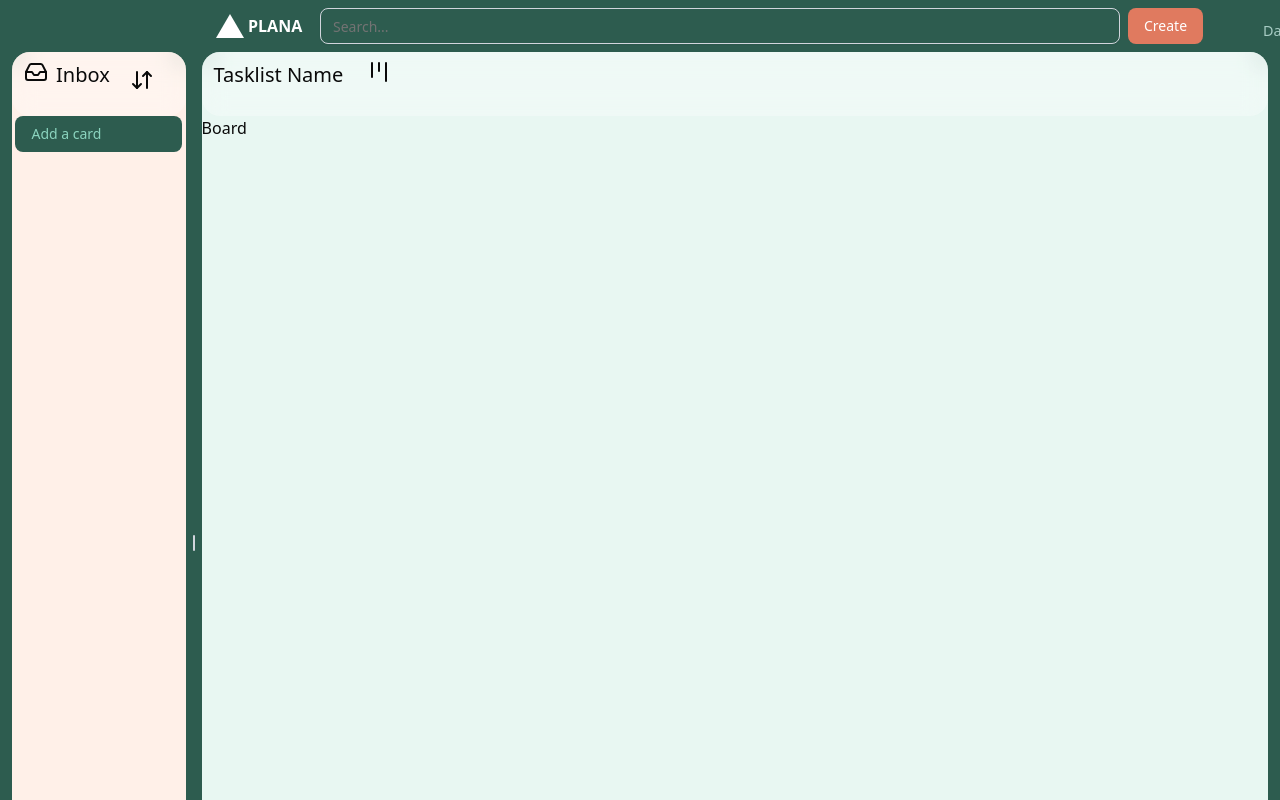
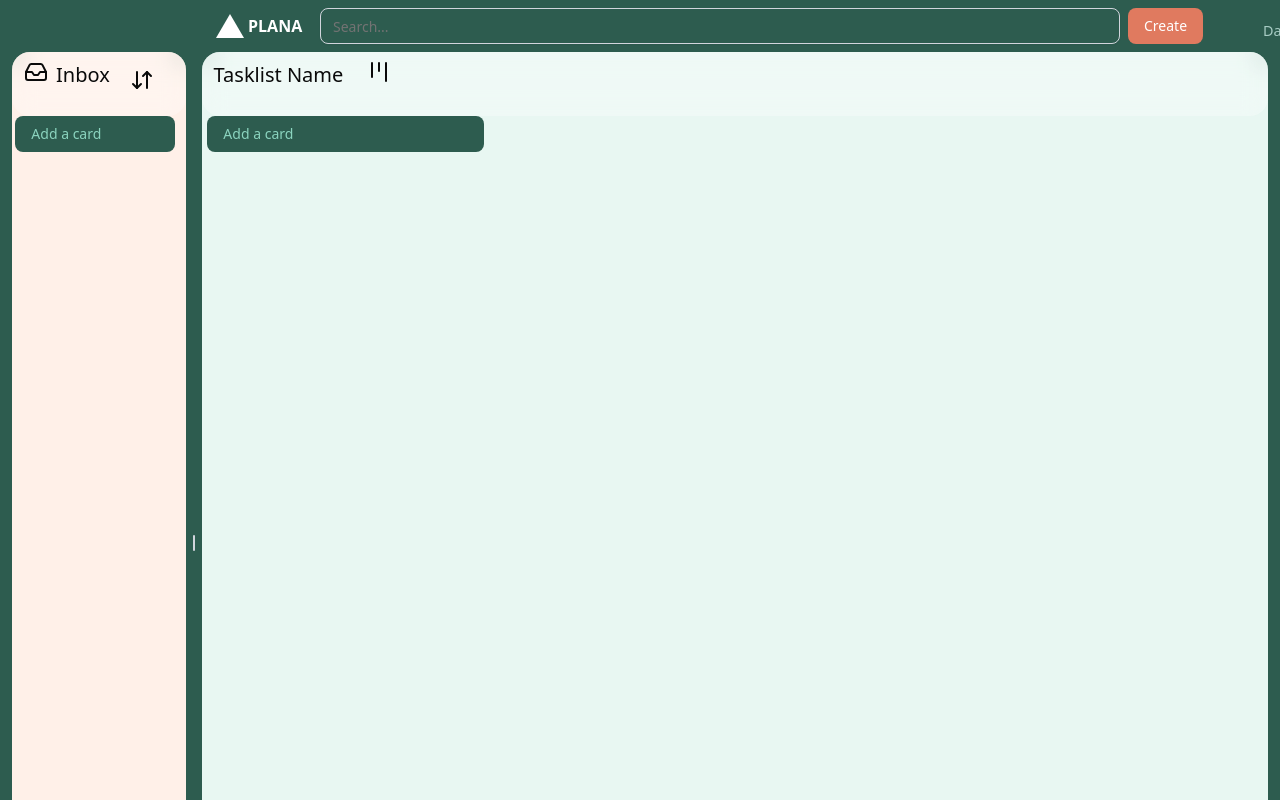
Before and after one commit to 9ggaurav/planory, a Next.js app in the folder apps/web/: page /b/1 in a window 1280 px wide. Shown: the top 800 px of the page. Built offline with nearby package versions, Linux system fonts and the light colour scheme.

Commit message:
feat web: tasklist context and creation

```diff
--- a/apps/web/src/app/b/[boardid]/layout.tsx
+++ b/apps/web/src/app/b/[boardid]/layout.tsx
@@ -1,5 +1,6 @@
 import { TooltipProvider } from "@/components/ui/tooltip";
 import { InboxTaskProvider } from "@/app/providers/inboxTaskContext";
+import { TasklistProvider } from "@/app/providers/TasklistContext";
 
 export default function RootLayout({
   children,
@@ -9,7 +10,9 @@ export default function RootLayout({
   return (
         <TooltipProvider>
           <InboxTaskProvider>
-            {children}
+            <TasklistProvider>
+              {children}
+            </TasklistProvider>
           </InboxTaskProvider>
         </TooltipProvider>
   );
--- /dev/null
+++ b/apps/web/src/app/providers/TasklistContext.tsx
@@ -0,0 +1,77 @@
+"use client"
+import {createContext, useContext, useState} from "react";
+import type {Tasklist as TasklistType} from "@repo/shared";
+
+// type Tasklist = {
+//     id: string;
+//     title: string;
+//     position: number;
+//     description: string;
+//     isArchieved: boolean;
+//     boardId: string;
+//     createdAt: string;
+//     updatedAt: string;
+// }
+
+const tasklistContext = createContext<{
+    tasklist: TasklistType[];
+    createTasklist: (title: string) => void;
+    setTasklist: React.Dispatch<React.SetStateAction<TasklistType[]>>;
+    updateTasklist: (id: string, updates: Partial<TasklistType>) => void;
+    deleteTasklist: (id: string) => void;
+} | null> (null);
+
+export function TasklistProvider({children}: {children: React.ReactNode}) {
+    const [tasklist, setTasklist] = useState<TasklistType[]>([
+    ]);
+
+    const nextPosition = Math.max(...tasklist.map(t => t.position), -1)+1;
+
+    function createTasklist(title: string) {
+        const trimmed = title.trim()
+        if (!trimmed) return
+        setTasklist(prev => [...prev,
+            {
+                id: crypto.randomUUID(),
+                title: title,
+                position: nextPosition,
+                description: '',
+                isArchieved: false,
+                boardId: '123',
+                createdAt: new Date().toISOString(),
+                updatedAt: new Date().toISOString(),
+            }
+        ])
+    }
+
+    function updateTasklist(id: string, updates: Partial<TasklistType>) {
+        setTasklist((prev) =>
+            prev.map((task) =>
+                task.id === id
+                    ? {
+                        ...task,
+                        ...updates,
+                    }
+                    : task
+            )
+        )
+    }
+
+    function deleteTasklist(taskId: string) {
+        setTasklist(prev =>
+            prev.filter(task => task.id !== taskId)
+        )
+    }
+
+    return (
+        <tasklistContext.Provider value={{tasklist, setTasklist, createTasklist, updateTasklist, deleteTasklist}}>
+            {children}
+        </tasklistContext.Provider>
+    )
+}
+
+export function useTasklist() {
+    const ctx = useContext(tasklistContext);
+    if (!ctx) throw new Error("useTasklist must be used inside TasklistProvider");
+    return ctx;
+}
--- a/apps/web/src/app/providers/inboxTaskContext.tsx
+++ b/apps/web/src/app/providers/inboxTaskContext.tsx
@@ -25,6 +25,7 @@ export function InboxTaskProvider({ children }: {children: React.ReactNode}) {
                 id: crypto.randomUUID(),
                 title: trimmed,
                 position: nextPosition,
+                isInbox: true,
                 description: '',
                 isDone: false,
                 createdAt: new Date().toISOString()
--- a/apps/web/src/components/sections/ProjectBoard/TasklistBoard.tsx
+++ b/apps/web/src/components/sections/ProjectBoard/TasklistBoard.tsx
@@ -1,12 +1,16 @@
 // import { ChevronDown, Eye } from "lucide-react"
 
+import TaskListBoardMain from "./components/TaskListBoardMain"
 import TasklistBoardNavbar from "./ProjectBoardComponents/TasklistBoardNavbar"
 
 export default function TasklistBoard() {
     return (
         <div className="bg-[#E8F7F2] border-neutral-900 h-245.25 rounded-2xl">
             <TasklistBoardNavbar />
-            <h1>Board</h1>
+            <main className="h-full w-full">
+                <TaskListBoardMain />
+            </main>
+
         </div>
     )
 }
--- a/apps/web/src/components/sections/ProjectBoard/components/InboxNewTaskCards.tsx
+++ b/apps/web/src/components/sections/ProjectBoard/components/InboxNewTaskCards.tsx
@@ -3,6 +3,7 @@ import type {inboxTask as inboxTaskType } from '@repo/shared';
 import { useState, useRef } from "react"
 import { useInboxTask } from "@/app/providers/inboxTaskContext"
 import InboxTaskModal from "@/components/custom/EditInboxTaskModal"
+// import { GripVertical } from 'lucide-react';
 
 export default function InboxNewTaskCards() {
     const [selectedTaskId, setSelectedTaskId] = useState<string | null>(null);
@@ -41,10 +42,12 @@ export default function InboxNewTaskCards() {
                 onDrop={() => handleWithinDrop(index)}
                 >
                 <p
-                className={
-                    task.isDone ? 'line-through opacity-75' : ''
-                }
-                >{task.title}</p>
+                className={`
+                    ${task.isDone ? 'line-through opacity-75' : ''} flex
+                `}
+                >
+                    {task.title}
+                </p>
             </div>
         ))}
             <InboxTaskModal selectedTaskId={selectedTaskId} setSelectedTaskId={setSelectedTaskId} />
--- /dev/null
+++ b/apps/web/src/components/sections/ProjectBoard/components/TaskListBoardMain.tsx
@@ -0,0 +1,34 @@
+import { useTasklist } from "@/app/providers/TasklistContext"
+import AddNewTask from "@/components/sections/ProjectBoard/components/addNewTask";
+
+export default function TaskListBoardMain() {
+    const {tasklist, createTasklist} = useTasklist();
+
+    function addNewTasklist(e: React.FormEvent<HTMLFormElement>) {
+        e.preventDefault();
+        const formData = new FormData(e.currentTarget);
+        const title = formData.get("title");
+        if (typeof title !== "string") return;
+        createTasklist(title);
+        e.currentTarget.reset();
+    }
+    return (
+        <div className="flex justify-start gap-3">
+            <div id="tasklist-card" className="w-full h-full flex justify-start gap-3">
+                {
+                    tasklist && tasklist.map((task, index) => (
+                        <div
+                            key={index}
+                            className="w-75 min-w-60 bg-amber-600 h-full"
+                            >
+                            {task.title}
+                        </div>
+                    ))
+                }
+                <div className="w-75 min-w-60">
+                    <AddNewTask addNewTask={addNewTasklist} />
+                </div>
+            </div>
+        </div>
+    )
+}
--- a/apps/web/src/components/sections/ProjectBoard/components/addNewTask.tsx
+++ b/apps/web/src/components/sections/ProjectBoard/components/addNewTask.tsx
@@ -26,7 +26,7 @@ export default function AddNewTask({addNewTask}: childProps) {
     }
 
     return(
-        <div id="addNewTaskButton-inboxSection" className="flex justify-center w-full mb-2">
+        <div id="addNewTaskButton-inboxSection" className="flex justify-center w-[96%] mb-2">
             <Button id="add-new-inbox-task-card" onClick={handleClick} className={clsx(
                 'bg-[#2D5C4F] text-[#8bd4bf] hover:bg-[#194c3e] w-[96%] text-left mx-3 hover:cursor-pointer',
                 isAddNewTaskDisplayed && 'hidden',
--- a/packages/shared/src/types/index.ts
+++ b/packages/shared/src/types/index.ts
@@ -1,2 +1,3 @@
 export * from "./tasks";
 export * from "./userBoard";
+export * from "./tasklist";
```
Also changed, not shown: packages/shared/src/types/tasklist.ts (added, +10 -0 lines).
